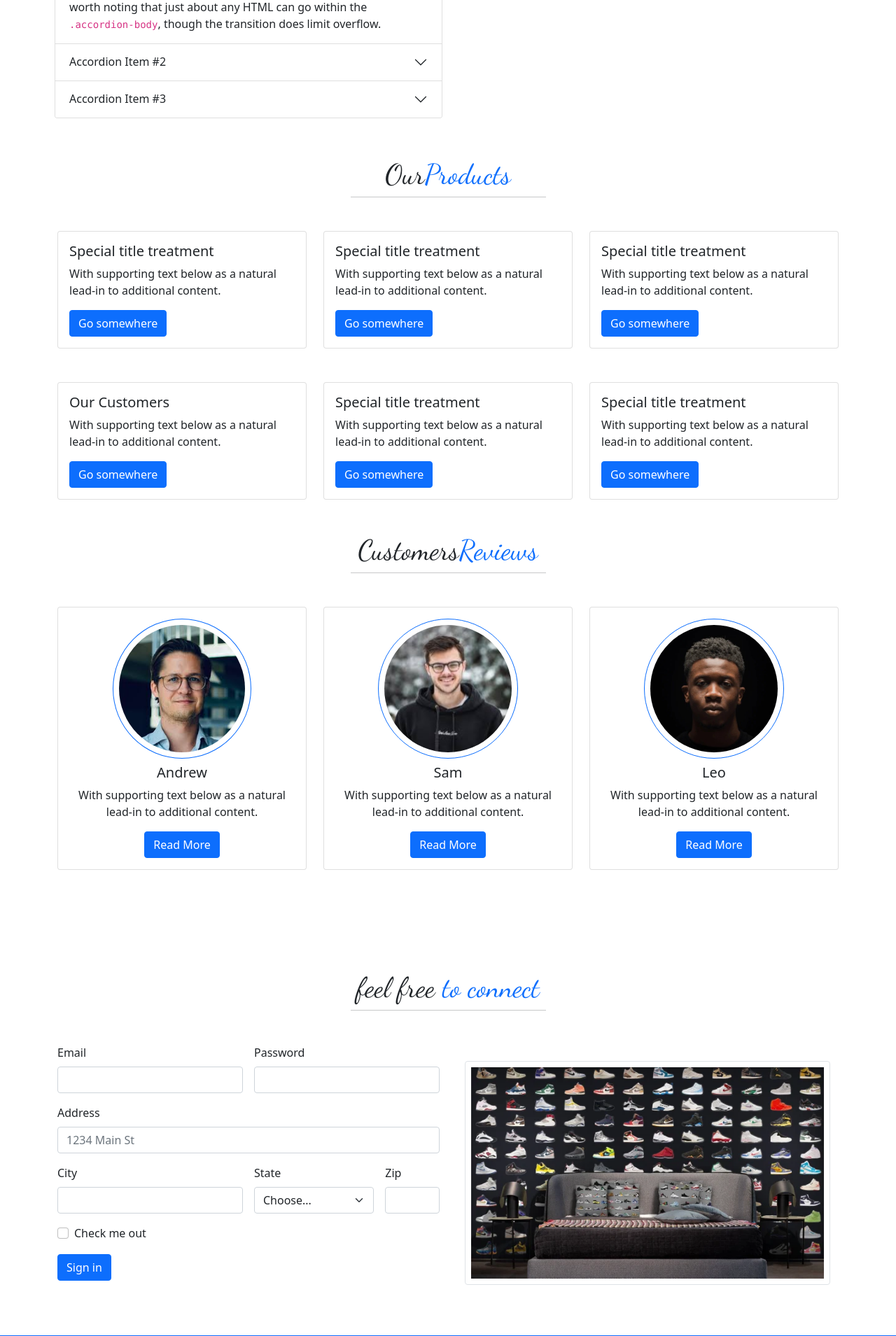
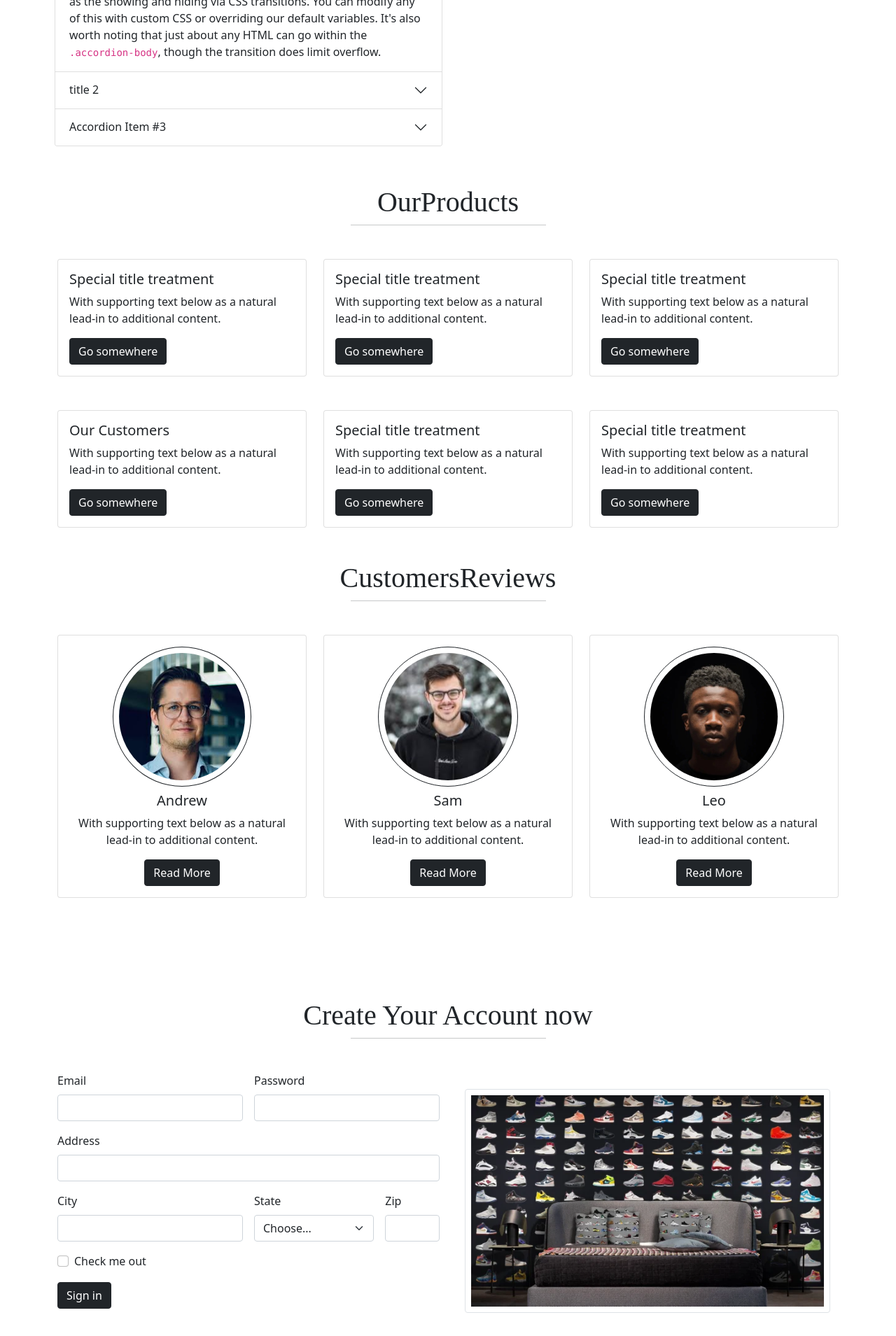
Before and after one commit to gurbakshvirk/BootstrapProject, a PHP site: page / in a window 1280 px wide. Shown: the part 1262-3171 px from the top of the page at 70% size. Run offline with PHP 8.4, Linux system fonts and the light colour scheme; some web fonts are replaced.

Commit message:
2025-06-09

```diff
--- a/index.html
+++ b/index.html
@@ -1,7 +1,7 @@
 <!DOCTYPE html>
 <html>
 <head>
-    <title>Icons Test</title>
+    <title>Shoe Hut</title>
     <meta name="viewport" content="width=device-width, initial-scale=1">
 
     <!-- Custom CSS -->
@@ -33,7 +33,7 @@
 <header>
 <nav class="navbar navbar-expand-lg navbar-light bg-light px-5 border-bottom fixed-top">
   <div class="container-fluid">
-    <a class="navbar-brand fs-2" href="#">My-<span class="text-primary">Logo</span></a>
+    <a class="navbar-brand fs-2" href="#">Shoe<span class="text-secondary">Hut</span></a>
     <button class="navbar-toggler" type="button" data-bs-toggle="collapse" data-bs-target="#navbarSupportedContent" aria-controls="navbarSupportedContent" aria-expanded="false" aria-label="Toggle navigation">
       <span class="navbar-toggler-icon"></span>
     </button>
@@ -45,22 +45,34 @@
         <li class="nav-item">
           <a class="nav-link" href="#">About</a>
         </li>
+
+        <!-- <li class="nav-item">
+          <a class="nav-link" href="#">Contact</a>
+        </li> -->
+        <!-- <li class="nav-item dropdown">
+          <a class="nav-link dropdown-toggle" href="#" role="button" data-bs-toggle="dropdown" aria-expanded="false">
+            Products
+          </a>
+          <ul class="dropdown-menu">
+            <li><a class="dropdown-item" href="products.html">MensWear</a></li>
+            <li><a class="dropdown-item" href="#">Women</a></li>
+            <li><hr class="dropdown-divider"></li>
+            <li><a class="dropdown-item" href="#">Kids</a></li>
+          </ul>
+        </li> -->
+        <li class="nav-item">
+          <a class="nav-link" href="products.html">Products</a>
+        </li>
+        <li class="nav-item">
+          <a class="nav-link" href="#">Our Reviews</a>
+        </li>
         <li class="nav-item dropdown">
           <a class="nav-link dropdown-toggle" href="#" role="button" data-bs-toggle="dropdown" aria-expanded="false">
-            Services
+            Support
           </a>
           <ul class="dropdown-menu">
-            <li><a class="dropdown-item" href="#">SEo</a></li>
-            <li><a class="dropdown-item" href="#">Graphic Design</a></li>
-            <li><hr class="dropdown-divider"></li>
-            <li><a class="dropdown-item" href="#">Web Design</a></li>
+            <li><a class="dropdown-item" href="#">Contact Us</a></li>
           </ul>
-        </li>
-        <li class="nav-item">
-          <a class="nav-link" href="#">Our Team</a>
-        </li>
-        <li class="nav-item">
-          <a class="nav-link" href="#">Contact</a>
         </li>
 
       </ul>
@@ -70,13 +82,13 @@
 <div id="carouselExampleAutoplaying" class="carousel slide" data-bs-ride="carousel">
   <div class="carousel-inner">
     <div class="carousel-item active">
-      <img src="assets/slide.jpg" class="d-block w-100" width="80%" height="80vh" alt="image1">
+      <img src="assets/0.jpg" class="d-block w-100" width="80%" height="80vh" alt="image1">
     </div>
     <div class="carousel-item">
       <img src="assets/slide1.jpg" class="d-block w-100" width="80%" height="80vh" alt="image2">
     </div>
     <div class="carousel-item">
-      <img src="assets/slide2.jpg" class="d-block w-100" width="80%" height="80vh" alt="image3">
+      <img src="assets/blacksneaker.jpg" class="d-block w-100" width="80%" height="80vh" alt="image3">
     </div>
   </div>
   <button class="carousel-control-prev" type="button" data-bs-target="#carouselExampleAutoplaying" data-bs-slide="prev">
@@ -94,12 +106,12 @@
 
 
     <div class="text-center my-5">
-      <h1 data-aos="fade-up" data-aos-offset="100">Hello  <span class="text-primary">Lavu</span></h1>
+      <h1 data-aos="fade-up" data-aos-offset="100">Welcome <span class="text-dark">to our Page</span></h1>
       <hr class="w-25 m-auto">
     </div>
     <div class="row">
       <div class="col-sm-12 col-md-6 col-lg-6 col-12 p-2" data-aos="zoom-in" data-aos-offset="200">
-        <h1>What do you <span class="text-primary">wnat to know??</span></h1>
+        <h1>What do you <span class="text-dark">want to know??</span></h1>
         <p class="p-2">
           "Step into style and comfort with our latest collection of shoes.
            Whether you're heading to the office, hitting the gym, or just out for a stroll,
@@ -111,7 +123,7 @@
       <div class="accordion-item">
         <h2 class="accordion-header" id="headingOne">
           <button class="accordion-button" type="button" data-bs-toggle="collapse" data-bs-target="#collapseOne" aria-expanded="true" aria-controls="collapseOne">
-        Accordion Item #1
+            fvegrgheg
           </button>
         </h2>
         <div id="collapseOne" class="accordion-collapse collapse show" aria-labelledby="headingOne" data-bs-parent="#accordionExample">
@@ -123,7 +135,7 @@
       <div class="accordion-item">
         <h2 class="accordion-header" id="headingTwo">
           <button class="accordion-button collapsed" type="button" data-bs-toggle="collapse" data-bs-target="#collapseTwo" aria-expanded="false" aria-controls="collapseTwo">
-        Accordion Item #2
+            title 2
           </button>
         </h2>
         <div id="collapseTwo" class="accordion-collapse collapse" aria-labelledby="headingTwo" data-bs-parent="#accordionExample">
@@ -159,7 +171,7 @@
 <section class="services">
   <div class="container">
     <div class="text-center my-5">
-      <h1>Our<span class="text-primary">Products</span></h1>
+      <h1>Our<span class="text-dark">Products</span></h1>
       <hr class="w-25 m-auto">
     </div>
     <div class="row" data-aos="zoom-in-up" data-aos-offset="200">
@@ -168,7 +180,7 @@
               <div class="card-body">
                 <h5 class="card-title">Special title treatment</h5>
                 <p class="card-text">With supporting text below as a natural lead-in to additional content.</p>
-                <a href="#" class="btn btn-primary">Go somewhere</a>
+                <a href="#" class="btn btn-dark">Go somewhere</a>
               </div>
             </div>
         </div>
@@ -177,7 +189,7 @@
               <div class="card-body">
                 <h5 class="card-title">Special title treatment</h5>
                 <p class="card-text">With supporting text below as a natural lead-in to additional content.</p>
-                <a href="#" class="btn btn-primary">Go somewhere</a>
+                <a href="#" class="btn btn-dark">Go somewhere</a>
               </div>
             </div>
         </div>
@@ -186,7 +198,7 @@
               <div class="card-body">
                 <h5 class="card-title">Special title treatment</h5>
                 <p class="card-text">With supporting text below as a natural lead-in to additional content.</p>
-                <a href="#" class="btn btn-primary">Go somewhere</a>
+                <a href="#" class="btn btn-dark">Go somewhere</a>
               </div>
             </div>
         </div>
@@ -202,12 +214,12 @@
 
 
 
-                <!-- <i class="fas fa-users bg-primary p-2 text-white rounded"></i> -->
+                <!-- <i class="fas fa-users bg-dark p-2 text-white rounded"></i> -->
 
 
                 <h5 class="card-title">Our Customers</h5>
                 <p class="card-text">With supporting text below as a natural lead-in to additional content.</p>
-                <a href="#" class="btn btn-primary">Go somewhere</a>
+                <a href="#" class="btn btn-dark">Go somewhere</a>
               </div>
             </div>
         </div>
@@ -216,7 +228,7 @@
               <div class="card-body">
                 <h5 class="card-title">Special title treatment</h5>
                 <p class="card-text">With supporting text below as a natural lead-in to additional content.</p>
-                <a href="#" class="btn btn-primary">Go somewhere</a>
+                <a href="#" class="btn btn-dark">Go somewhere</a>
               </div>
             </div>
         </div>
@@ -225,7 +237,7 @@
               <div class="card-body">
                 <h5 class="card-title">Special title treatment</h5>
                 <p class="card-text">With supporting text below as a natural lead-in to additional content.</p>
-                <a href="#" class="btn btn-primary">Go somewhere</a>
+                <a href="#" class="btn btn-dark">Go somewhere</a>
               </div>
             </div>
         </div>
@@ -238,37 +250,37 @@
 <section class="team my-5 text-center">
   <div class="container">
     <div class="text-center my-5" data-aos="zoom-in" data-aos-offset="200">
-      <h1>Customers<span class="text-primary">Reviews</span></h1>
+      <h1>Customers<span class="text-dark">Reviews</span></h1>
       <hr class="w-25 m-auto">
     </div>
     <div class="row">
       <div class="col-sm-12 col-md-4 col-lg-4 col-12">
         <div class="card" data-aos="zoom-in-left" data-aos-offset="200">
       <div class="card-body">
-        <img src="assets/image1.jpg" class="img-fluid rounded-circle border border-primary p-2" alt="image">
+        <img src="assets/image1.jpg" class="img-fluid rounded-circle border border-dark p-2" alt="image">
         <h5 class="card-title mt-2">Andrew</h5>
         <p class="card-text">With supporting text below as a natural lead-in to additional content.</p>
-        <a href="#" class="btn btn-primary">Read More</a>
+        <a href="#" class="btn btn-dark">Read More</a>
       </div>
     </div>
       </div>
       <div class="col-sm-12 col-md-4 col-lg-4 col-12">
         <div class="card" data-aos="zoom-in-up" data-aos-offset="200">
       <div class="card-body">
-        <img src="assets/image2.jpg" class="img-fluid rounded-circle border border-primary p-2" alt="image">
+        <img src="assets/image2.jpg" class="img-fluid rounded-circle border border-dark p-2" alt="image">
         <h5 class="card-title mt-2">Sam</h5>
         <p class="card-text">With supporting text below as a natural lead-in to additional content.</p>
-        <a href="#" class="btn btn-primary">Read More</a>
+        <a href="#" class="btn btn-dark">Read More</a>
       </div>
     </div>
       </div>
       <div class="col-sm-12 col-md-4 col-lg-4 col-12">
         <div class="card" data-aos="zoom-in-right" data-aos-offset="200">
       <div class="card-body">
-        <img src="assets/image3.jpg" class="img-fluid rounded-circle border border-primary p-2" alt="image">
+        <img src="assets/image3.jpg" class="img-fluid rounded-circle border border-dark p-2" alt="image">
         <h5 class="card-title mt-2">Leo</h5>
         <p class="card-text">With supporting text below as a natural lead-in to additional content.</p>
-        <a href="#" class="btn btn-primary">Read More</a>
+        <a href="#" class="btn btn-dark">Read More</a>
       </div>
     </div>
       </div>
@@ -279,7 +291,7 @@
 <section class="contact py-5">
   <div class="container">
     <div class="text-center my-5">
-      <h1>feel free<span class="text-primary"> to connect</span></h1>
+      <h1>Create Your<span class="text-dark"> Account now</span></h1>
       <hr class="w-25 m-auto">
     </div>
     <div class="row">
@@ -295,7 +307,7 @@
     </div>
     <div class="col-12">
       <label for="inputAddress" class="form-label">Address</label>
-      <input type="text" class="form-control" id="inputAddress" placeholder="1234 Main St">
+      <input type="text" class="form-control" id="inputAddress" placeholder="">
     </div>
     <div class="col-md-6">
       <label for="inputCity" class="form-label">City</label>
@@ -321,7 +333,7 @@
       </div>
     </div>
     <div class="col-12">
-      <button type="submit" class="btn btn-primary">Sign in</button>
+      <button type="submit" class="btn btn-dark">Sign in</button>
     </div>
             </form>
       </div>
@@ -334,7 +346,7 @@
   </div>
 </section>
 <footer>
-<div class="container-fluid bg-primary text-white p-2 text-center fs-4">
+<div class="container-fluid bg-dark text-white p-2 text-center fs-4">
   Developed by
 </div>
 </footer>
--- a/styles.css
+++ b/styles.css
@@ -7,17 +7,17 @@ body{
     overflow-x: hidden;
 }
 h1{
-    font-family: 'Dancing Script', cursive;
+    font-family: 'cursive', cursive;
 }
 .carousel-item img{
     width: 100%;
-    height: 80vh;
+    height: 85vh;
     object-fit: cover;
 }
 .rightimg{
     object-fit: cover;
-    width: 70vh;
-    height: 60vh;
+    width: 100vh;
+    height: 100vh;
 }
 .card-body img{
     min-width: 50%;
```
Also changed, not shown: products.html (added, +179 -0 lines). Lines whose indentation alone changed are shown as unchanged.
